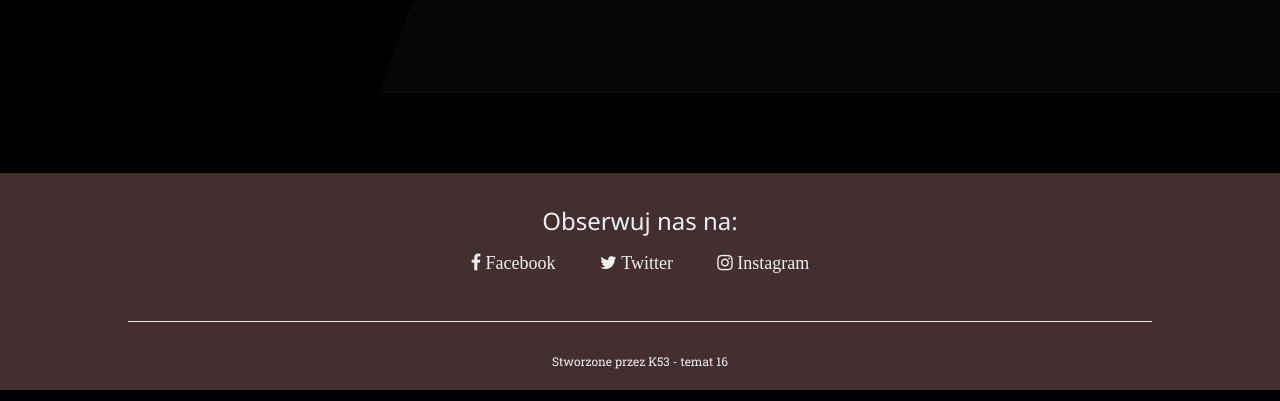
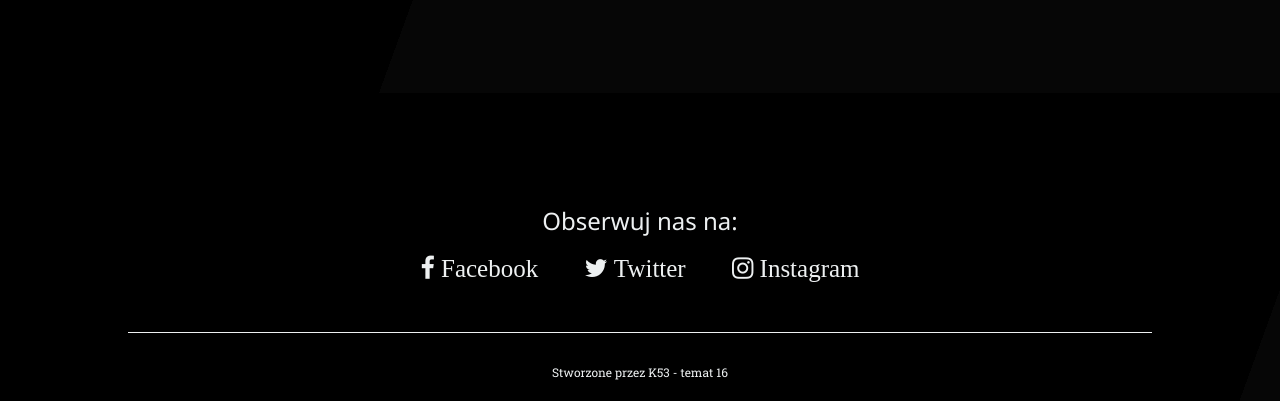
Before and after one commit to plvnkt/cinema, a PHP site: page /home.php in a window 1280 px wide. Shown: the part 2579-2980 px from the top of the page. Run offline with PHP 8.4, Linux system fonts and the light colour scheme.

Commit message:
dodany transparent footer

```diff
--- a/css/style.css
+++ b/css/style.css
@@ -204,12 +204,12 @@ section{
     justify-content: space-between;
     align-items: center;
     padding: 20px 10%;
-    background: #432f2f;
+    background: transparent;
 
 }
 .social-media{
     font-weight: 500;
-    font-size: 18px;
+    font-size: 25px;
     color: #edf0f1;
     text-decoration: none;
     text-align: center;
```
